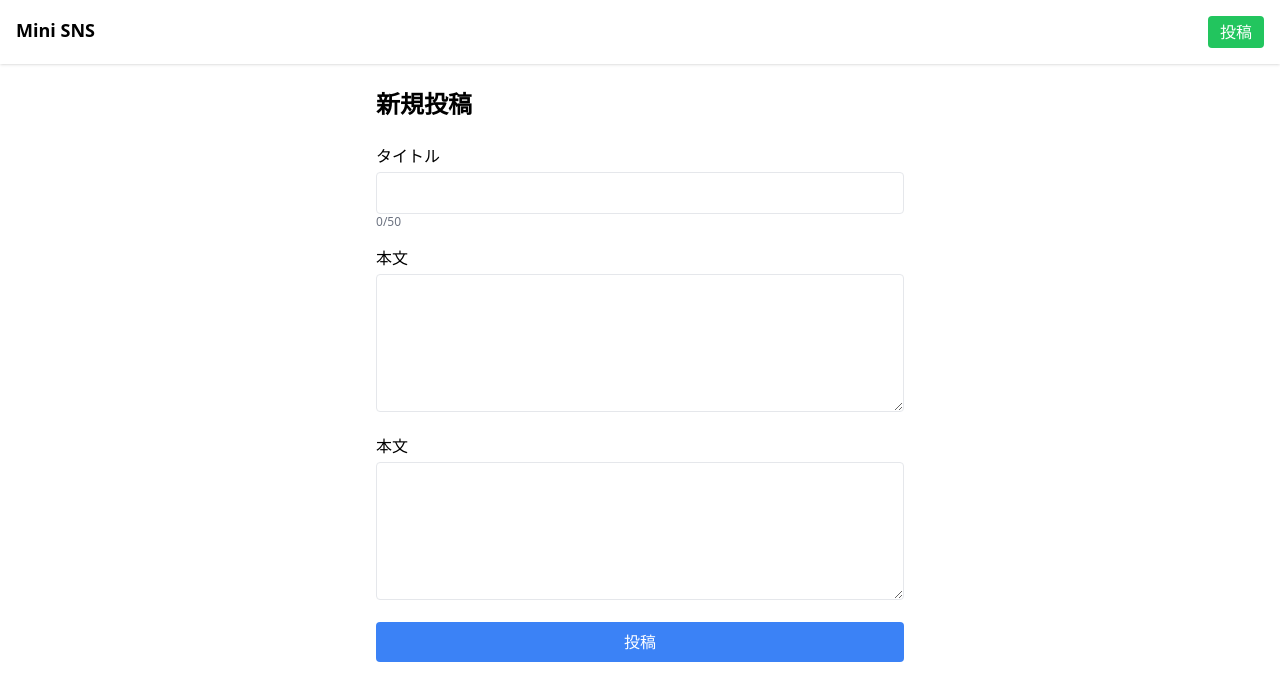
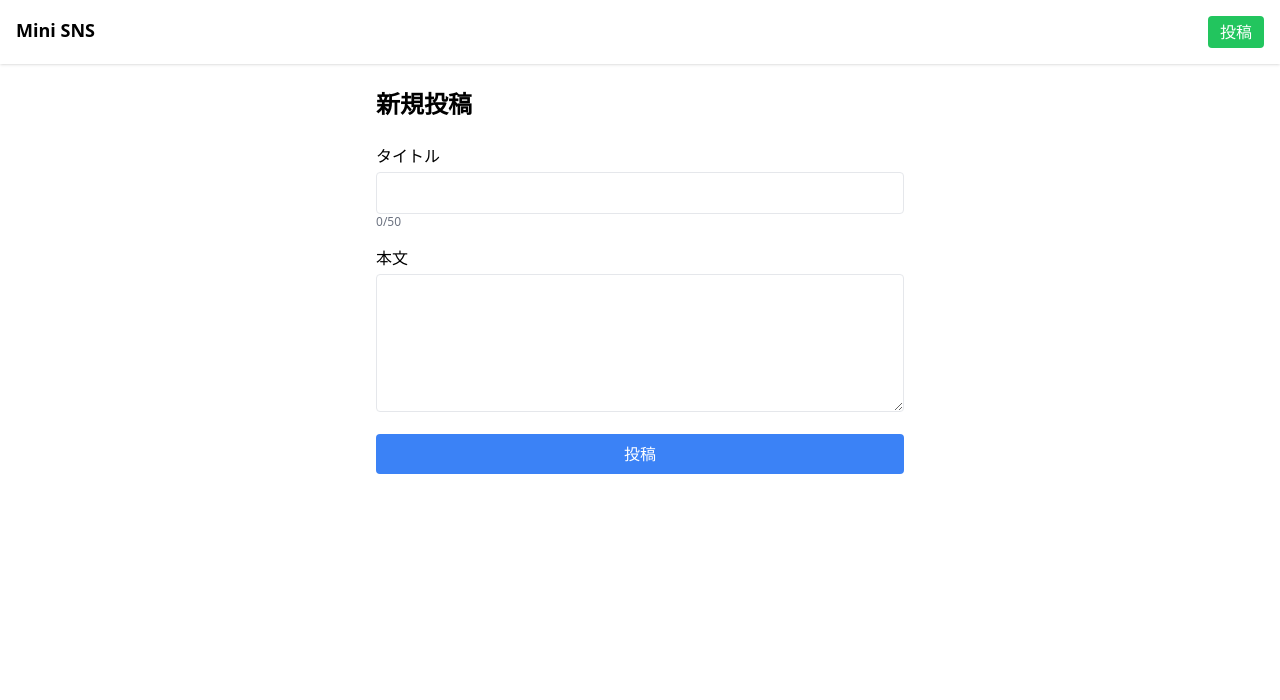
Before and after one commit to R-koma/pomodoro-todo, a React (Vite) app: page /new in a window 1280 px wide. Shown: the top 700 px of the page. Built offline with nearby package versions, Linux system fonts and the light colour scheme.

Commit message:
mod: remove duplicated elements

```diff
--- a/src/pages/NewPost.jsx
+++ b/src/pages/NewPost.jsx
@@ -79,21 +79,7 @@ export default function NewPost() {
             onChange={(e) => setBody(e.target.value)}
             className="w-full resize-y rounded border p-2"
           />
-          {errors.body && (
-            <p className="text-sm text-red-500">{errors.body}</p>
-          )}
-        </div>
-        <div>
-          <label className="mb-1 block font-medium" htmlFor="body">
-            本文
-          </label>
-          <textarea
-            id="body"
-            rows={5}
-            value={body}
-            onChange={(e) => setBody(e.target.value)}
-            className="w-full resize-y rounded border p-2"
-          />
+          {errors.body && <p className="text-sm text-red-500">{errors.body}</p>}
         </div>
         <button
           type="submit"
```
